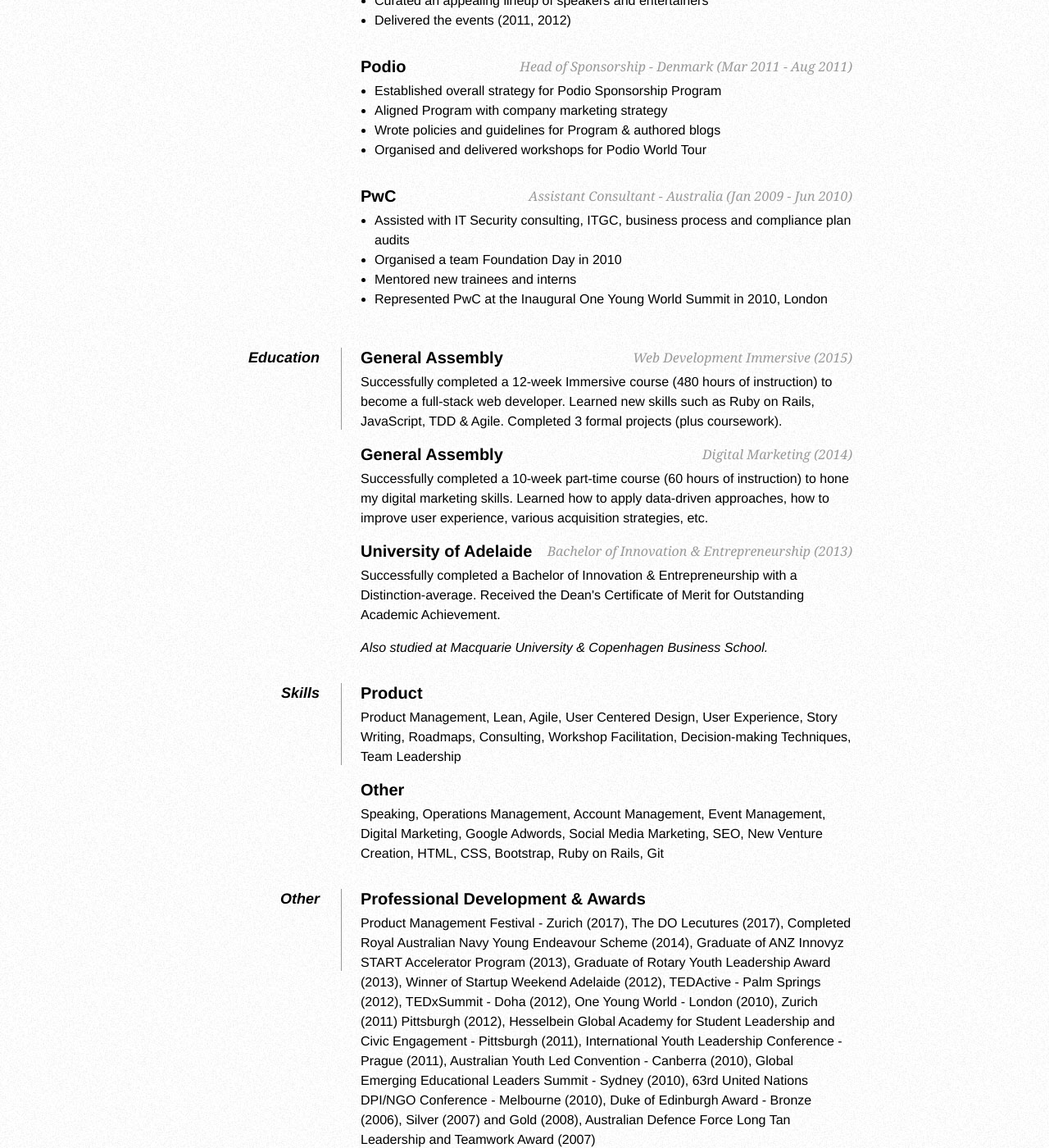
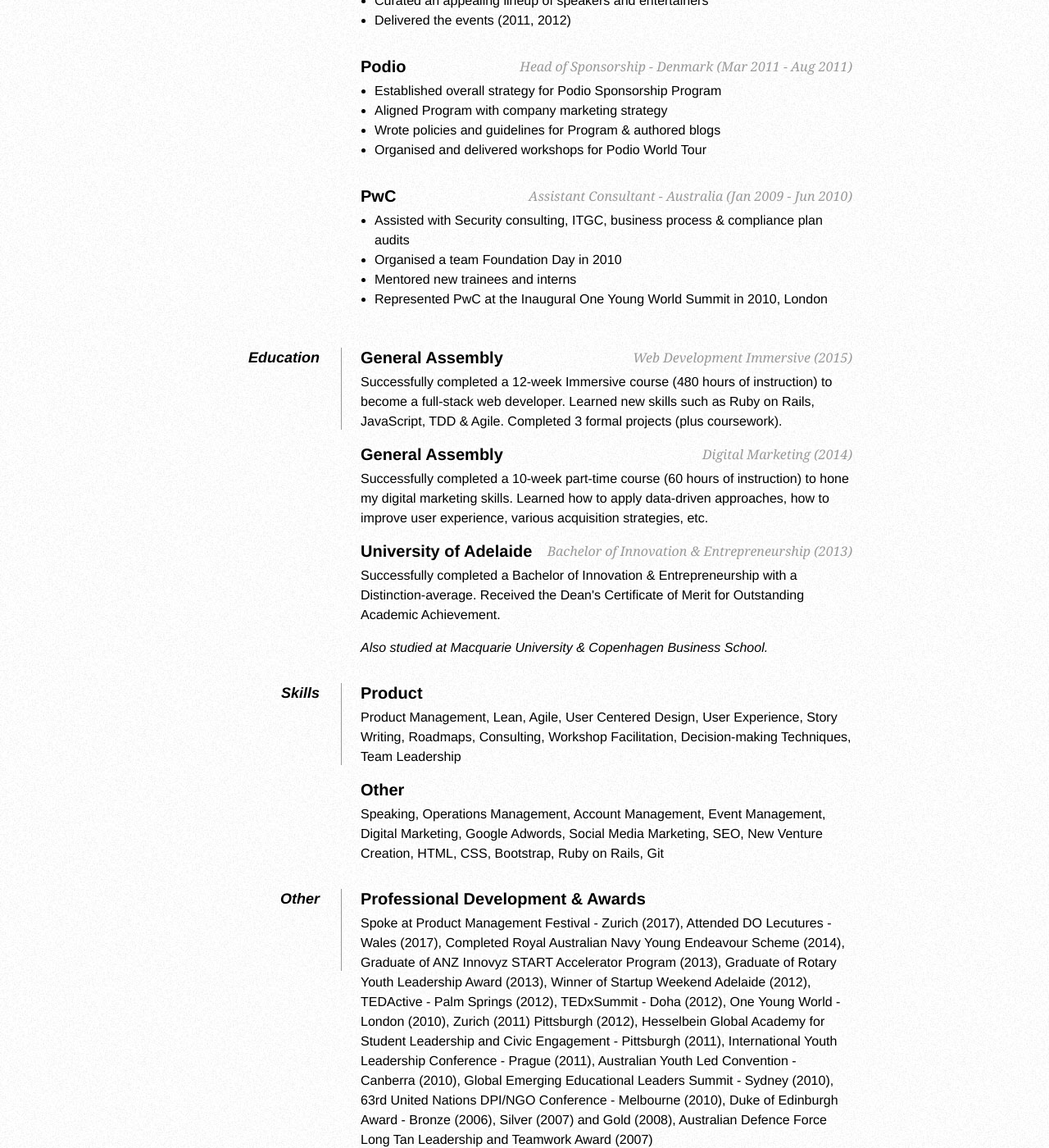
Before and after one commit to liamdarmody/liamdarmody.github.io, a Jekyll site: the page built from resume.html, in a window 1280 px wide and 1400 px high, scrolled down 947 px. Shown: the whole window at 82% size. Built offline with Jekyll 4.4.1, drawn with Linux system fonts in a browser that asks for light colours; Markdown is read by kramdown in place of the engine named in the settings.

Commit message:
Tweaking entry to reduce number of lines in resume

```diff
--- a/resume.html
+++ b/resume.html
@@ -83,7 +83,7 @@
 
       <h2>PwC <span>Assistant Consultant - Australia (Jan 2009 - Jun 2010)</span></h2>
       <ul>
-        <li>Assisted with IT Security consulting, ITGC, business process and compliance plan audits</li>
+        <li>Assisted with Security consulting, ITGC, business process &amp; compliance plan audits</li>
         <li>Organised a team Foundation Day in 2010</li>
         <li>Mentored new trainees and interns</li>
         <li>Represented PwC at the Inaugural One Young World Summit in 2010, London</li>
@@ -124,7 +124,7 @@
     <dd>
 
       <h2>Professional Development &amp; Awards</h2>
-      <p>Product Management Festival - Zurich (2017), The DO Lecutures (2017), Completed Royal Australian Navy Young Endeavour Scheme (2014), Graduate of ANZ Innovyz START Accelerator Program (2013), Graduate of Rotary Youth Leadership Award (2013), Winner of Startup Weekend Adelaide (2012), TEDActive - Palm Springs (2012), TEDxSummit - Doha (2012), One Young World - London (2010), Zurich (2011) Pittsburgh (2012), Hesselbein Global Academy for Student Leadership and Civic Engagement - Pittsburgh (2011), International Youth Leadership Conference - Prague (2011), Australian Youth Led Convention - Canberra (2010), Global Emerging Educational Leaders Summit - Sydney (2010), 63rd United Nations DPI/NGO Conference - Melbourne (2010), Duke of Edinburgh Award - Bronze (2006), Silver (2007) and Gold (2008), Australian Defence Force Long Tan Leadership and Teamwork Award (2007)</li>
+      <p>Spoke at Product Management Festival - Zurich (2017), Attended DO Lecutures - Wales (2017), Completed Royal Australian Navy Young Endeavour Scheme (2014), Graduate of ANZ Innovyz START Accelerator Program (2013), Graduate of Rotary Youth Leadership Award (2013), Winner of Startup Weekend Adelaide (2012), TEDActive - Palm Springs (2012), TEDxSummit - Doha (2012), One Young World - London (2010), Zurich (2011) Pittsburgh (2012), Hesselbein Global Academy for Student Leadership and Civic Engagement - Pittsburgh (2011), International Youth Leadership Conference - Prague (2011), Australian Youth Led Convention - Canberra (2010), Global Emerging Educational Leaders Summit - Sydney (2010), 63rd United Nations DPI/NGO Conference - Melbourne (2010), Duke of Edinburgh Award - Bronze (2006), Silver (2007) and Gold (2008), Australian Defence Force Long Tan Leadership and Teamwork Award (2007)</li>
 
     </dd>
   </dl>
```
